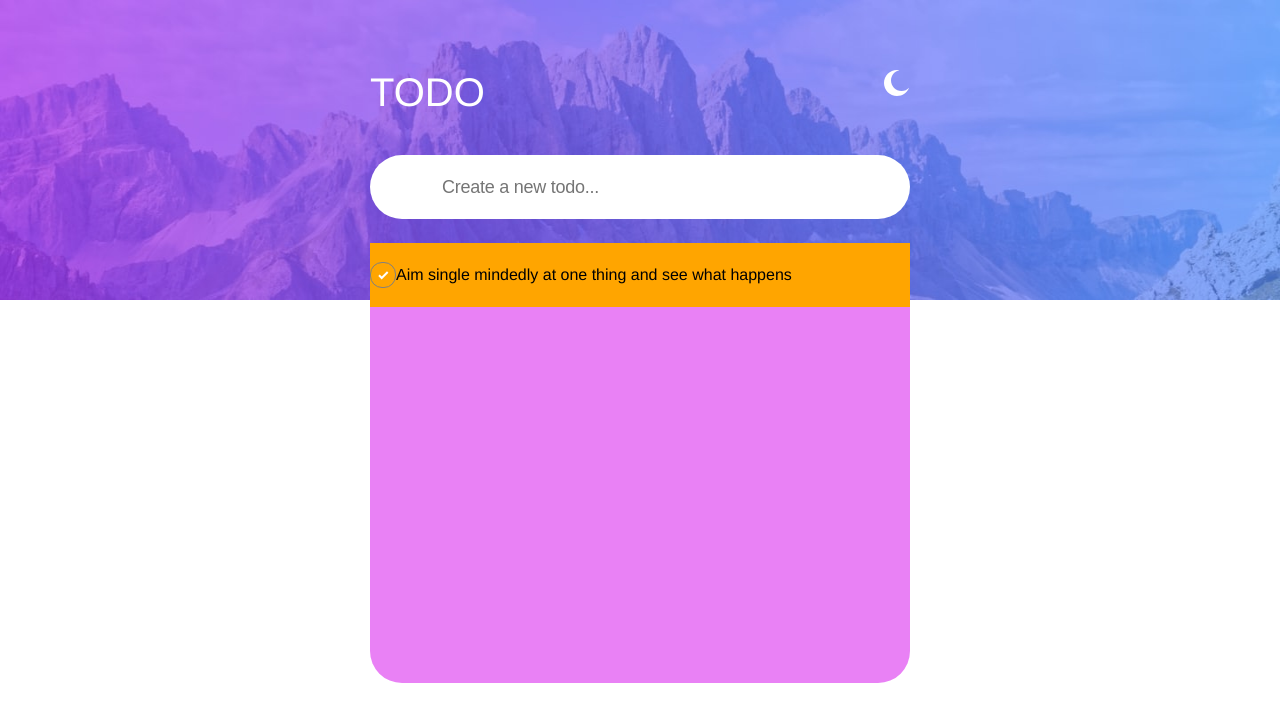
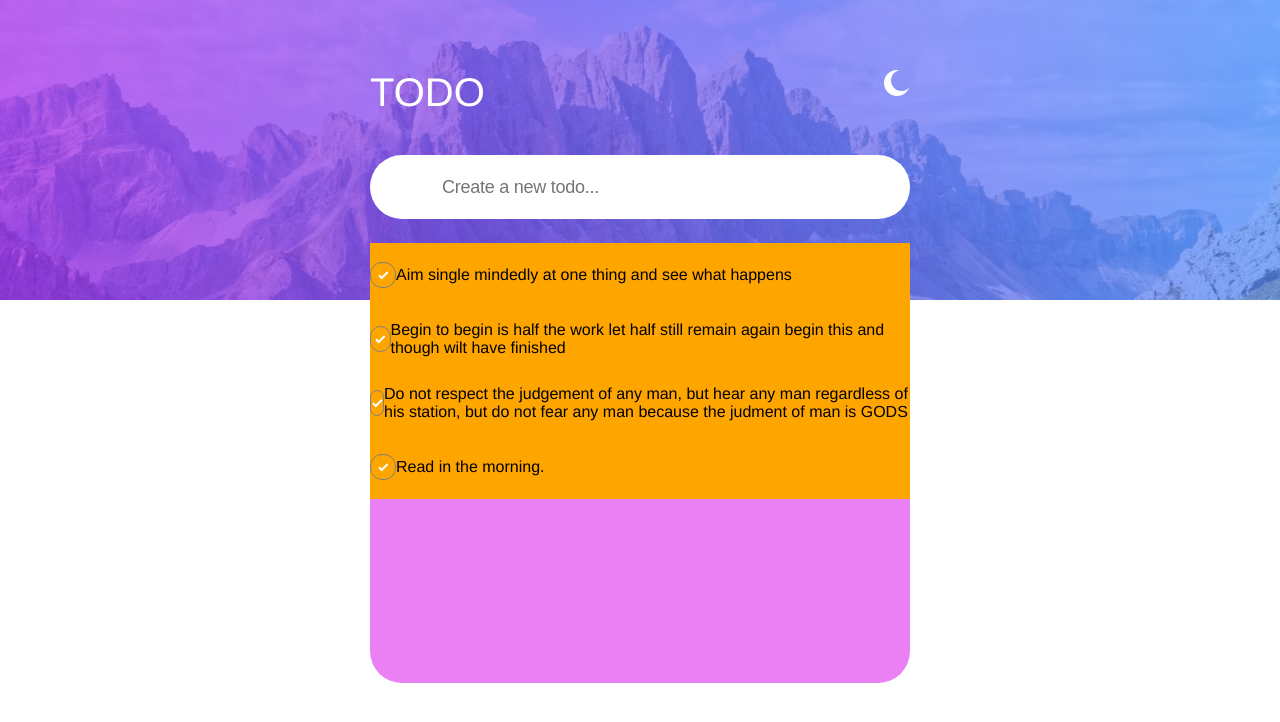
Before and after one commit to kwe92/Todo-React-App, a React (Create React App) app: page / in a window 1280 px wide. Shown: the top 722 px of the page. Built offline with nearby package versions, Linux system fonts and the light colour scheme.

Commit message:
added temp date to display multiple todos

```diff
--- a/src/components/todo_list/TodoList.tsx
+++ b/src/components/todo_list/TodoList.tsx
@@ -3,9 +3,16 @@ import { TodoListContainer } from "./TodoListStyles";
 import ListItem from "../list_item/ListItem";
 
 export default function TodoList() {
-  return (
-    <TodoListContainer>
-      <ListItem todo="Aim single mindedly at one thing and see what happens" />
-    </TodoListContainer>
-  );
+  const qoutes = [
+    "Aim single mindedly at one thing and see what happens",
+    "Begin to begin is half the work let half still remain again begin this and though wilt have finished",
+    "Do not respect the judgement of any man, but hear any man regardless of his station, but do not fear any man because the judment of man is GODS",
+    "Read in the morning.",
+  ];
+
+  const listItems = qoutes.map((quote, index) => {
+    return <ListItem key={quote.substring(0, 15) + index} todo={quote} />;
+  });
+
+  return <TodoListContainer>{listItems}</TodoListContainer>;
 }
```
